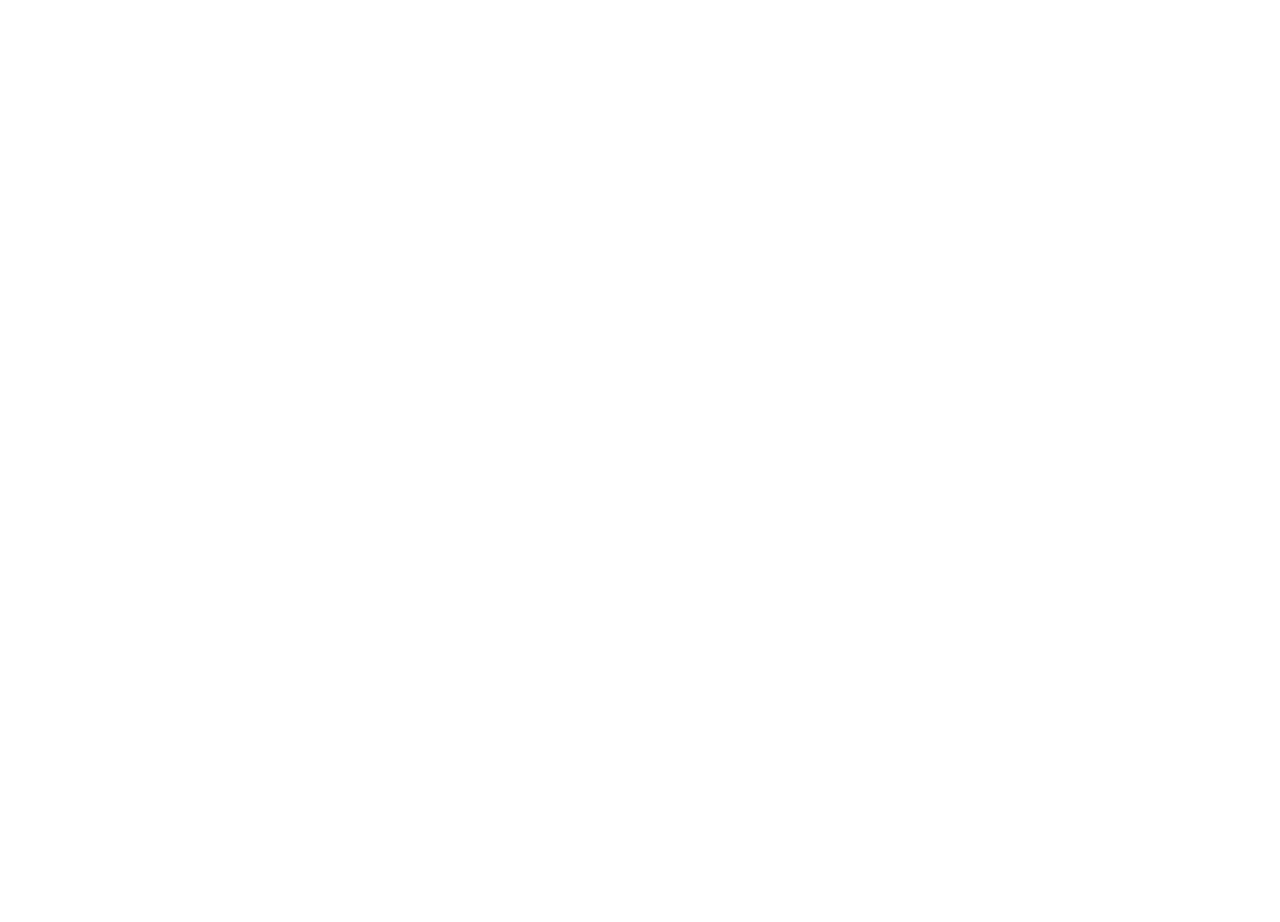
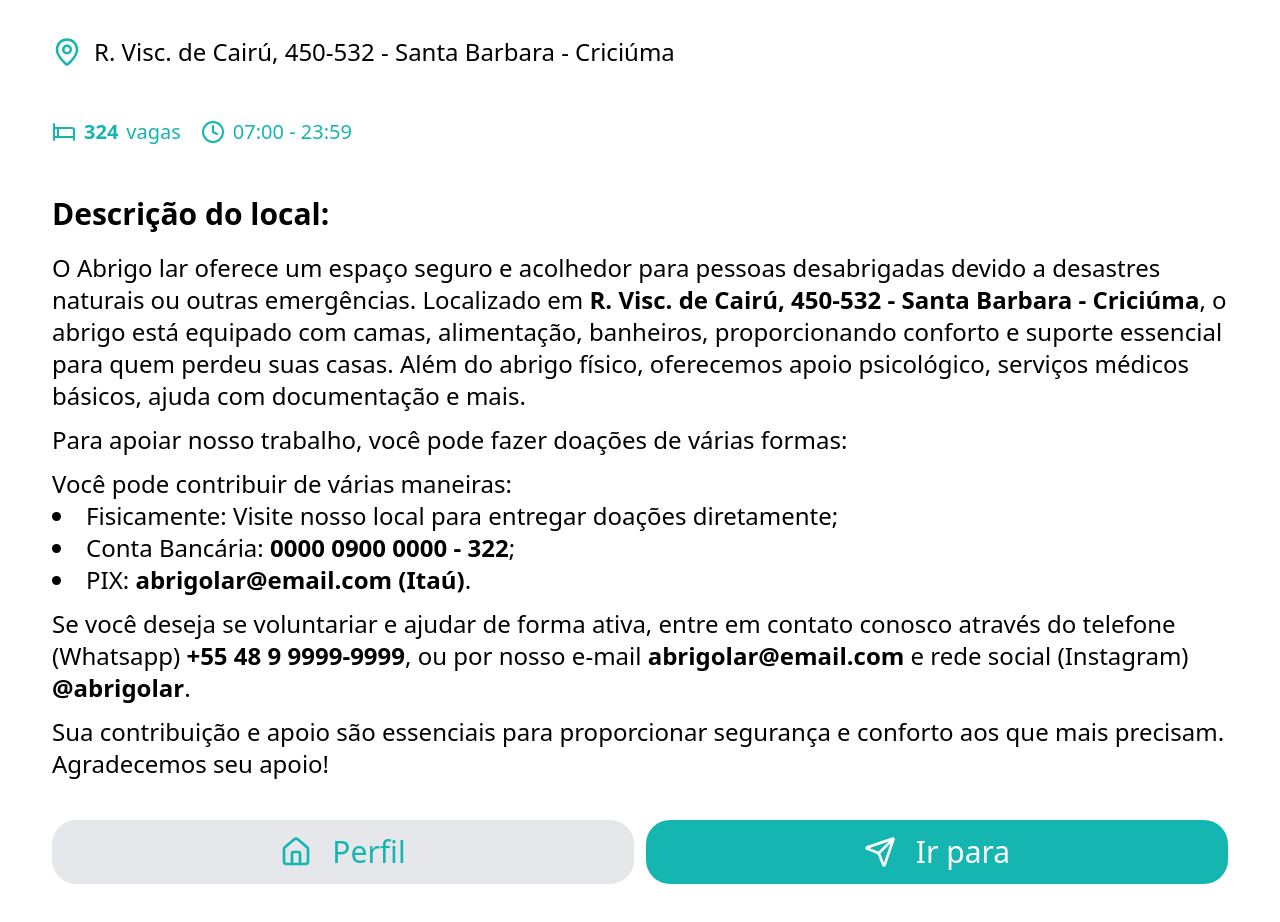
Before and after one commit to BernardoSsilva/HackathonKipper_FrontEnd, a React (Vite) app: page /descriptionShelter in a window 1280 px wide. Shown: the part 456-1378 px from the top of the page. Before the commit the page ends 800 px from the top, so only its background shows below. Built offline with nearby package versions, Linux system fonts and the light colour scheme.

Commit message:
:sparkles: feat: Tela de descrição de abrigo

```diff
--- a/src/[id]/descriptionShelter.tsx
+++ b/src/[id]/descriptionShelter.tsx
@@ -1,5 +1,68 @@
-export default function DescriptionShelter(){
-  return(
-    <h1>Hello World</h1>
-  )
+import { MapPin } from "lucide-react";
+import { Bed } from 'lucide-react';
+import { Clock } from 'lucide-react';
+import { House } from 'lucide-react';
+import { Send } from 'lucide-react';
+import { NavLink } from "react-router-dom";
+
+export default function DescriptionShelter() {
+  return (
+    <main className="p-5 rounded-lg h-full flex flex-col gap-10">
+      <section className="flex justify-end items-end bg-primary w-full h-[20rem] rounded-2xl">
+        {/* <img src="/public/img.jpeg" alt="Descrição da imagem" className="rounded-lg transform rotate-90 w-full h-auto object-cover" /> */}
+      </section>
+      <h1 className="text-4xl font-bold">Abrigo - Centro Criciúma</h1>
+      <div className="flex justify-start items-center gap-3">
+        <MapPin className="text-primary" size={30} />
+        <p className="text-2xl">R. Visc. de Cairú, 450-532 - Santa Barbara - Criciúma</p>
+      </div>
+      <article className="flex justify-start gap-5">
+        <div className="h-[3rem] flex items-center gap-2">
+          <Bed className="text-primary" /> <p className="flex gap-2 text-primary text-xl"><p className="font-bold">324</p> vagas</p>
+        </div>
+        <div className="h-[3rem] flex items-center gap-2">
+          <Clock className="text-primary" /> <p className="text-primary text-xl">
+            07:00 - 23:59
+          </p>
+        </div>
+      </article>
+      <section className="flex flex-col gap-5">
+        <h1 className="text-3xl font-semibold">Descrição do local:</h1>
+        <div className="flex flex-col gap-3 text-2xl">
+          <p>O Abrigo lar oferece um espaço seguro e acolhedor para pessoas desabrigadas devido a desastres naturais ou
+            outras emergências. Localizado em <strong className="font-bold">R. Visc. de Cairú, 450-532 - Santa Barbara - Criciúma</strong>, o abrigo está equipado
+            com camas, alimentação, banheiros, proporcionando conforto e suporte essencial para quem perdeu suas casas.
+            Além do abrigo físico, oferecemos apoio psicológico, serviços médicos básicos, ajuda com documentação e mais.
+            </p>
+            <p>Para apoiar nosso trabalho, você pode fazer doações de várias formas:</p>
+            <div>
+              <p>Você pode contribuir de várias maneiras:</p>
+              <ul className="list-disc list-inside">
+                <li>Fisicamente: Visite nosso local para entregar doações diretamente;</li>
+                <li>Conta Bancária: <strong className="font-bold">0000 0900 0000 - 322</strong>;</li>
+                <li>PIX: <strong className="font-bold">abrigolar@email.com (Itaú)</strong>.</li>
+              </ul>
+            </div>
+            <p>Se você deseja se voluntariar e ajudar de forma ativa, entre em contato conosco através do telefone (Whatsapp)
+            <strong className="font-bold"> +55 48 9 9999-9999</strong>, ou por nosso e-mail <strong className="font-bold">abrigolar@email.com</strong> e rede social (Instagram) <strong className="font-bold">@abrigolar</strong>.</p>
+            <p>Sua contribuição e apoio são essenciais para proporcionar segurança e conforto aos que mais precisam.
+              Agradecemos seu apoio!</p>
+        </div>
+            </section>
+            <div className="flex justify-center gap-3 h-full">
+              <NavLink to="/descriptionShelter" title="DescriptionShelter" className="w-full">
+                <button className="text-primary bg-gray-200 w-full h-[4rem] flex justify-center items-center rounded-3xl text-3xl gap-5 cursor-pointer">
+                  <House className="text-primary" size={32} />
+                  Perfil
+                </button>
+              </NavLink>
+              <NavLink to="/" title="" className="w-full">
+                <button className="bg-primary w-full h-[4rem] flex justify-center items-center rounded-3xl text-3xl gap-5 text-white cursor-pointer">
+                  <Send className="text-white" size={32} />
+                  Ir para
+                </button>
+              </NavLink>
+            </div>
+    </main>
+            )
 }
--- a/src/components/card.tsx
+++ b/src/components/card.tsx
@@ -16,8 +16,8 @@
 export default function Card({ location, address, vacancies, time }: CardProps) {
 
   return (
-    <main className="p-5 rounded-lg drop-shadow-2xl h-full flex flex-col gap-5 bg-gray-100">
-      <section className="flex justify-end items-end bg-primary w-full h-40 rounded-2xl">
+    <main className="p-5 rounded-lg drop-shadow-2xl h-full flex flex-col gap-10 bg-gray-100">
+      <section className="flex justify-end items-end bg-primary w-full h-[10rem] rounded-2xl">
         {/* <img src="/public/img.jpeg" alt="Descrição da imagem" className="rounded-lg transform rotate-90 w-full h-auto object-cover" /> */}
         <article className="flex w-1/2 gap-1 pb-3 pr-3">
           <div className="bg-white w-full rounded-3xl h-[3rem] flex items-center justify-center gap-2 p-2">
@@ -30,7 +30,7 @@
           </div>
         </article>
       </section>
-      <h1 className="text-3xl font-bold">Abrigo - {location}</h1>
+      <h1 className="text-4xl font-bold">Abrigo - {location}</h1>
       <div className="flex justify-start items-center gap-3">
         <MapPin className="text-primary" size={30} />
         <p className="text-2xl">{address}</p>
```
